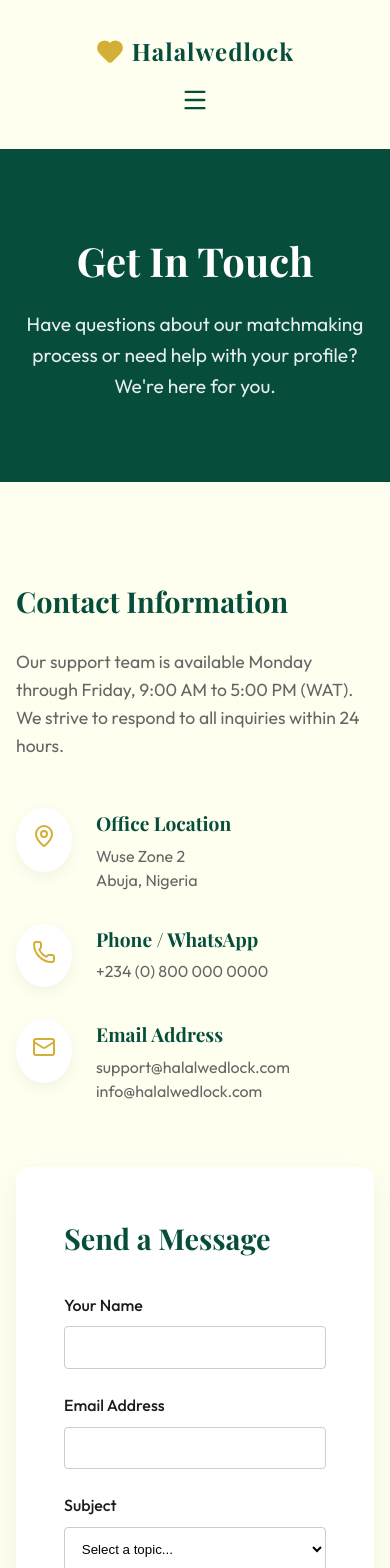
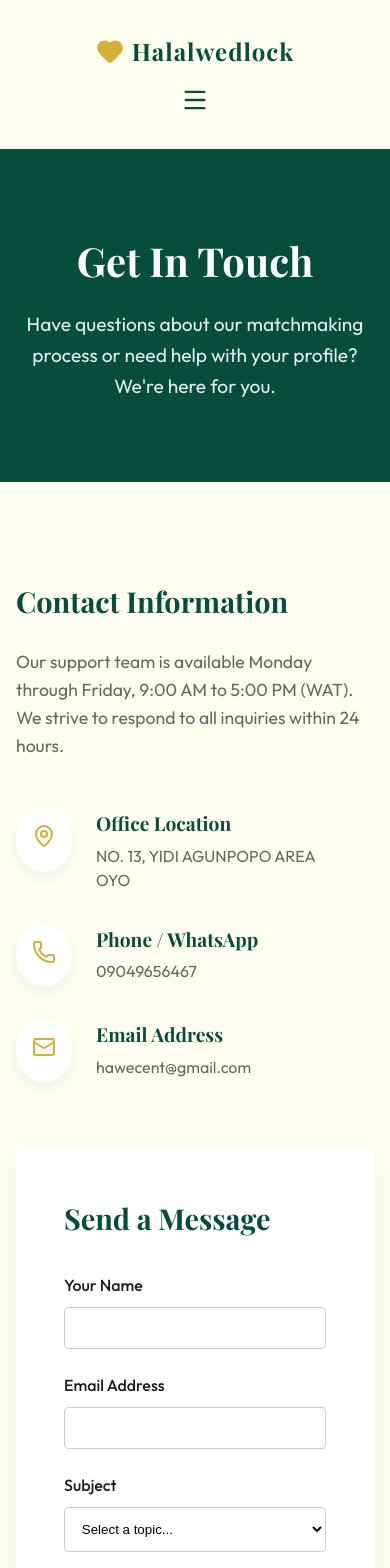
Before and after one commit to hawecent-oss/halalwedlock, a React (Vite) app: page /contact in a window 390 px wide. Shown: the top 1568 px of the page. Built offline with nearby package versions, Linux system fonts and the light colour scheme; no server answers.

Commit message:
chore: update contact information (address, phone, email)

```diff
--- a/src/components/Footer.jsx
+++ b/src/components/Footer.jsx
@@ -58,15 +58,15 @@
                         <ul style={{ listStyle: 'none', padding: 0, margin: 0, display: 'flex', flexDirection: 'column', gap: '1rem' }}>
                             <li style={{ display: 'flex', gap: '0.8rem', alignItems: 'flex-start', opacity: 0.8 }}>
                                 <MapPin size={18} style={{ marginTop: '3px', flexShrink: 0 }} />
-                                <span style={{ fontSize: '0.95rem' }}>Abuja, Nigeria</span>
+                                <span style={{ fontSize: '0.95rem' }}>NO. 13, YIDI AGUNPOPO AREA, OYO</span>
                             </li>
                             <li style={{ display: 'flex', gap: '0.8rem', alignItems: 'center', opacity: 0.8 }}>
                                 <Phone size={18} style={{ flexShrink: 0 }} />
-                                <span style={{ fontSize: '0.95rem' }}>+234 (0) 800 000 0000</span>
+                                <span style={{ fontSize: '0.95rem' }}>09049656467</span>
                             </li>
                             <li style={{ display: 'flex', gap: '0.8rem', alignItems: 'center', opacity: 0.8 }}>
                                 <Mail size={18} style={{ flexShrink: 0 }} />
-                                <span style={{ fontSize: '0.95rem' }}>info@halalwedlock.com</span>
+                                <span style={{ fontSize: '0.95rem' }}>hawecent@gmail.com</span>
                             </li>
                         </ul>
                     </div>
--- a/src/pages/Contact.jsx
+++ b/src/pages/Contact.jsx
@@ -50,7 +50,7 @@
                                 </div>
                                 <div>
                                     <h4 style={{ color: 'var(--primary-green)', fontSize: '1.2rem', marginBottom: '0.3rem' }}>Office Location</h4>
-                                    <p style={{ color: '#666', lineHeight: '1.5' }}>Wuse Zone 2<br/>Abuja, Nigeria</p>
+                                    <p style={{ color: '#666', lineHeight: '1.5' }}>NO. 13, YIDI AGUNPOPO AREA<br/>OYO</p>
                                 </div>
                             </div>
 
@@ -60,7 +60,7 @@
                                 </div>
                                 <div>
                                     <h4 style={{ color: 'var(--primary-green)', fontSize: '1.2rem', marginBottom: '0.3rem' }}>Phone / WhatsApp</h4>
-                                    <p style={{ color: '#666', lineHeight: '1.5' }}>+234 (0) 800 000 0000</p>
+                                    <p style={{ color: '#666', lineHeight: '1.5' }}>09049656467</p>
                                 </div>
                             </div>
 
@@ -70,7 +70,7 @@
                                 </div>
                                 <div>
                                     <h4 style={{ color: 'var(--primary-green)', fontSize: '1.2rem', marginBottom: '0.3rem' }}>Email Address</h4>
-                                    <p style={{ color: '#666', lineHeight: '1.5' }}>support@halalwedlock.com<br/>info@halalwedlock.com</p>
+                                    <p style={{ color: '#666', lineHeight: '1.5' }}>hawecent@gmail.com</p>
                                 </div>
                             </div>
                         </div>
--- a/src/pages/Register.jsx
+++ b/src/pages/Register.jsx
@@ -218,7 +218,7 @@
                         </div>
                     ))}
                 </div>
-                <a href="mailto:info@halalwedlock.com" style={{ display: 'inline-flex', alignItems: 'center', gap: '0.5rem', padding: '1rem 2.5rem', background: 'linear-gradient(135deg, #064E3B, #047857)', color: 'white', border: 'none', borderRadius: '30px', fontWeight: '700', textDecoration: 'none' }}>
+                <a href="mailto:hawecent@gmail.com" style={{ display: 'inline-flex', alignItems: 'center', gap: '0.5rem', padding: '1rem 2.5rem', background: 'linear-gradient(135deg, #064E3B, #047857)', color: 'white', border: 'none', borderRadius: '30px', fontWeight: '700', textDecoration: 'none' }}>
                     <Mail size={18} /> Request Early Access <ArrowRight size={18} />
                 </a>
             </div>
```
